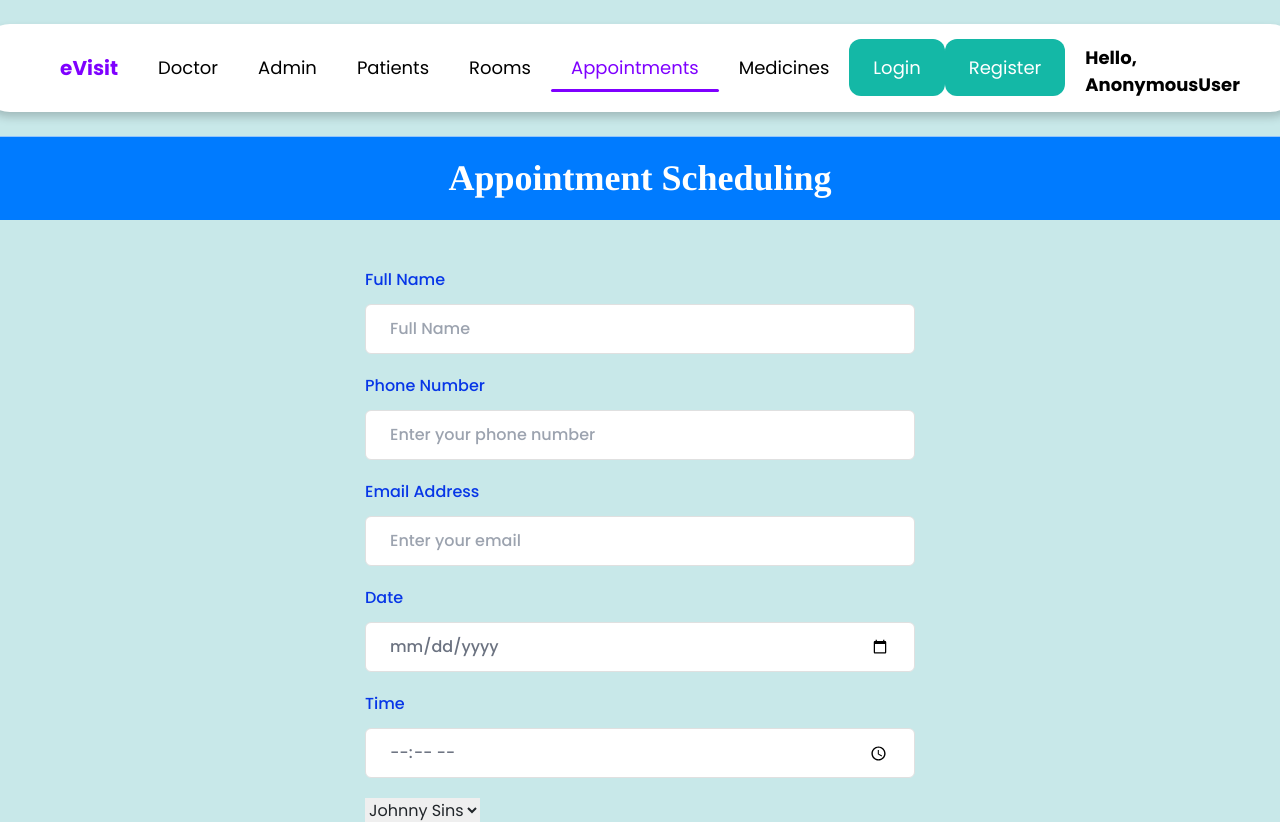
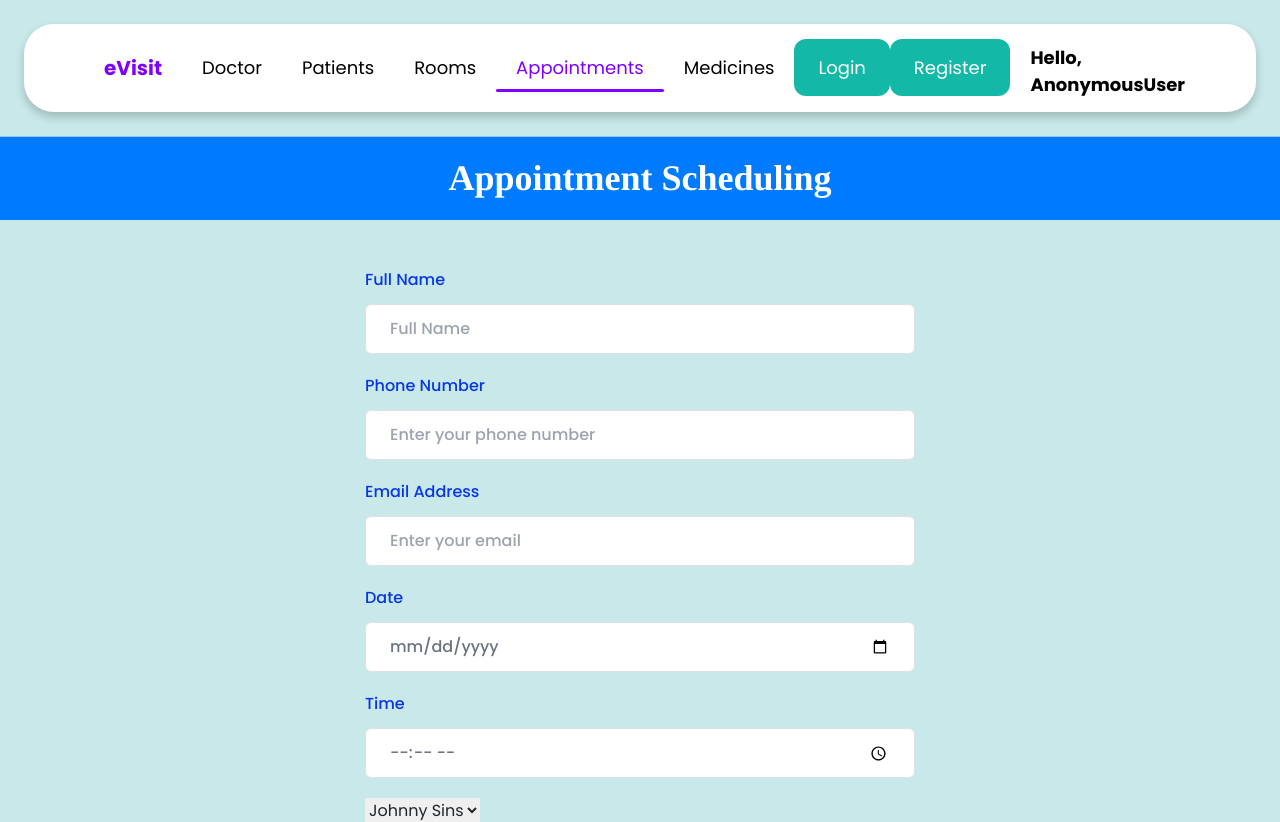
Before and after one commit to ReinaelYabut/dpuddle, a Django app: page /appointment/ in a window 1280 px wide. Shown: the top 822 px of the page. Run offline with Django 4.2, Linux system fonts and the light colour scheme; data comes from the database, SQL or seed files in the repository; both versions use the stored data as it was after the commit; some libraries are stand-ins or nearby versions.

Commit message:
push k lng

```diff
--- a/templates/core/navbar.html
+++ b/templates/core/navbar.html
@@ -135,9 +135,9 @@
         <li class="nav-item{% if request.path == '/doctor/' %} active{% endif %}">
             <a href="/doctors" class="text-lg">Doctor</a>
         </li>
-        <li class="nav-item{% if request.path == '/admin/' %} active{% endif %}">
-            <a href="/admin" class="text-lg">Admin</a>
-        </li>
+{#        <li class="nav-item{% if request.path == '/admin/' %} active{% endif %}">#}
+{#            <a href="/admin" class="text-lg">Admin</a>#}
+{#        </li>#}
         <li class="nav-item{% if request.path == '/patient/' %} active{% endif %}">
             <a href="/patient" class="text-lg">Patients</a>
         </li>
```
Also changed, not shown: core/views.py (line endings or trailing spaces), db.sqlite3.
